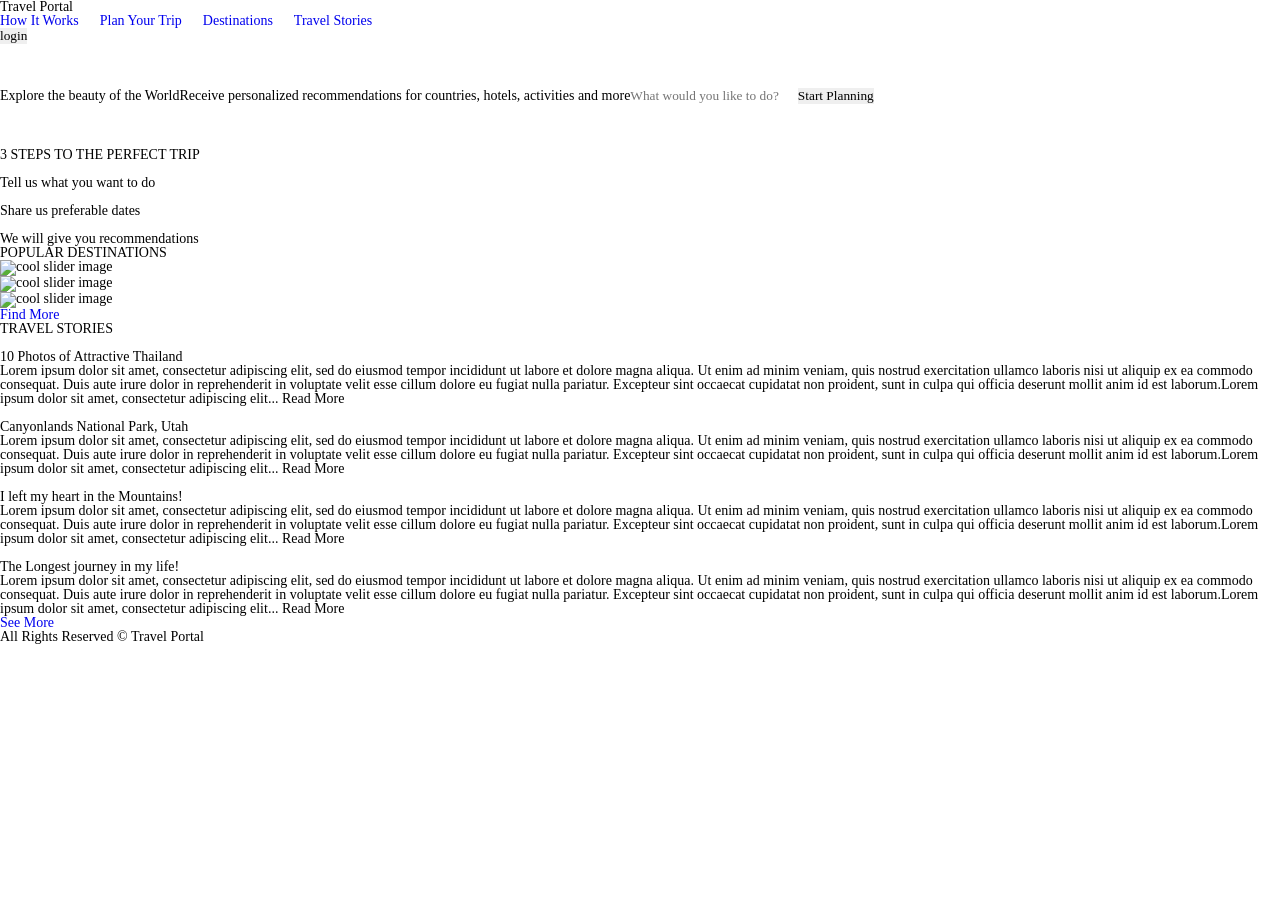
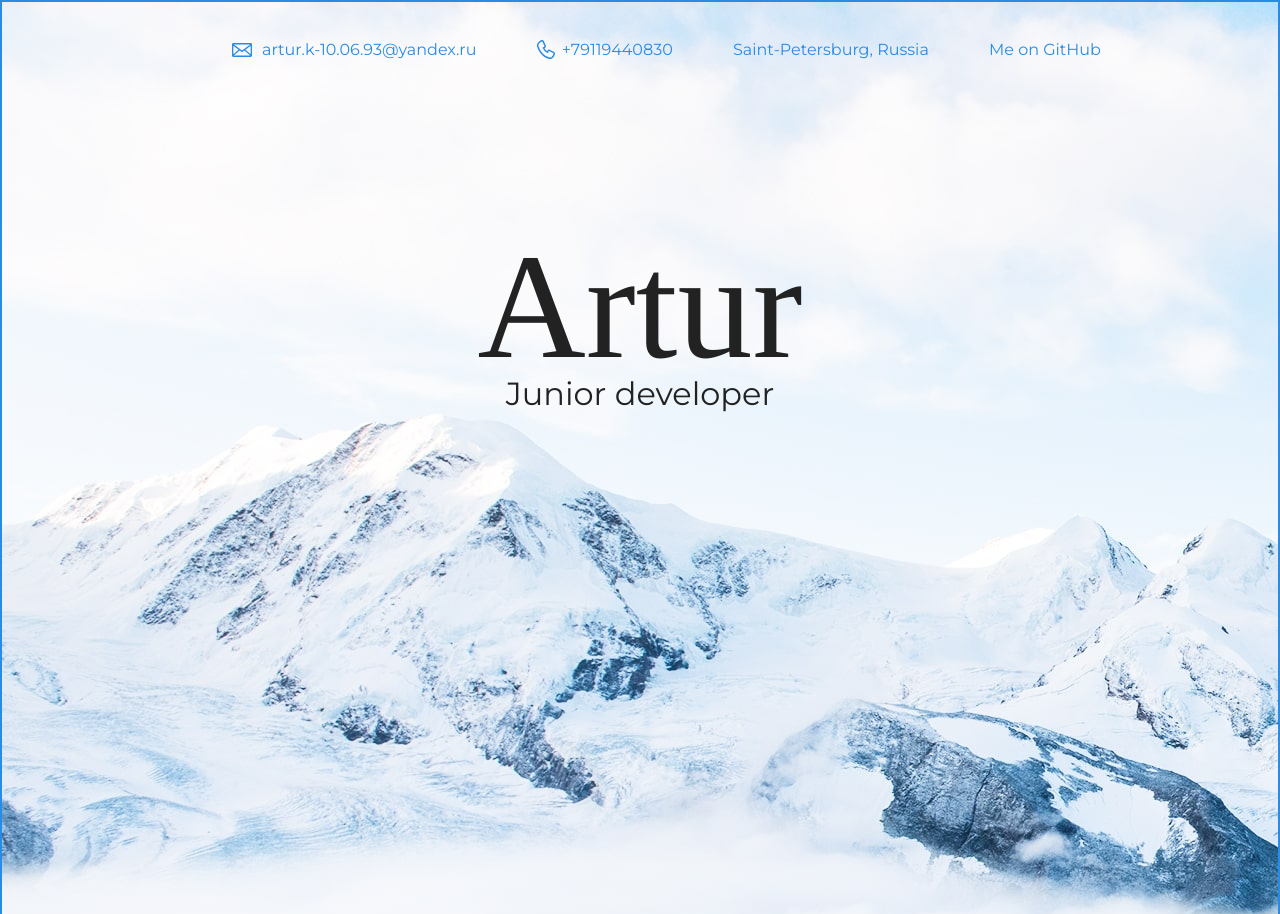
Before and after one commit to artur13131313/MY-first-sait, a plain HTML site: page index.html in a window 1280 px wide. Shown: the top 914 px of the page. Before the commit the page ends 800 px from the top, so only its background shows below. Drawn offline with nearby package versions, Linux system fonts and the light colour scheme; files that its build step writes are made by us from their sources; a web font is replaced by a local one.

Commit message:
add of new files

```diff
--- a/index.html
+++ b/index.html
@@ -1,142 +1,92 @@
-<!-- Сообщаем браузеру как стоит обрабатывать эту страницу -->
 <!DOCTYPE html>
-<!-- Оболочка документа, указываем язык содержимого -->
-<html lang="en">
-	<!-- Заголовок страницы, контейнер для других важных данных (не отображается) -->
+<html lang="ru">
   <head>
-		<!-- Заголовок страницы в браузере -->
-		<title>RS school 1</title>
-		<!-- Адаптив -->
-		<meta name="viewport" content="width=device-width, initial-scale=1.0, maximum-scale=1.0, user-scalable=0" />
-		<!-- Подключаем CSS -->
-		<link rel="stylesheet" href="css/style.css">
-		<link href="https://fonts.googleapis.com/css?family=Magra:regular,700" rel="stylesheet" />
-		<link href="https://fonts.googleapis.com/css?family=Red+Hat+Text:300,regular,500,600,700,300italic,italic,500italic,600italic,700italic" rel="stylesheet" />
-		<link href="https://fonts.googleapis.com/css?family=Aleo:300,300italic,regular,italic,700,700italic" rel="stylesheet" />
-		<!-- Кодировка страницы -->
     <meta charset="UTF-8">
+    <link rel="stylesheet" href="style.css">
+    <link href="https://fonts.googleapis.com/css?family=Montserrat:400,500,700 Old+Standard+TT&display=swap&subset=cyrillic" rel="stylesheet">
+    <title>VC Junior Developer</title>
   </head>
+
   <body>
-		<div class="wrapper">
-			<header>  <!-- Шапка с меню и полем ввода -->
-				<nav class="menu__nav">
-					<div class="menu">
-						<div class="menu__logo">Travel Portal</div>
-						<ul class="menu__list">
-							<li class="menu__item"><a class="menu__item" href="https://app.rs.school/">How It Works</a></li>
-							<li class="menu__item"><a class="menu__item" href="https://app.rs.school/">Plan Your Trip</a></li>
-							<li class="menu__item"><a class="menu__item" href="https://app.rs.school/">Destinations</a></li>
-							<li class="menu__item"><a class="menu__item" href="https://app.rs.school/">Travel Stories</a></li>
-						</ul>
-						<div class="menu__button"><button class="menu__button" type="pop-ap">login</button></div>
-					</div>
+    <div class="container">
+    <header class="page-header">
+      <nav>
+        <a class="header-email" href="https://mail.yandex.ru" target="_blank">artur.k-10.06.93@yandex.ru</a>
+        <a class="header-phone" href="tel:+79119440830" target="_blank">+79119440830</a>
+        <a class="Location" href="https://en.wikipedia.org/wiki/Saint_Petersburg" target="_blank">Saint-Petersburg, Russia</a>
+        <a class="GitHub" href="https://github.com/artur13131313" target="_blank">Me on GitHub</a>
       </nav>
-				<div class="header__content">
-					<div class="header__container">
-						<h1>Explore the beauty of the World</h1>
-						<p class="header__text">Receive personalized recommendations for countries, hotels, activities and more</p>
-						<form class="search" action="#" method="#">
-							<input type="search" name="em" id="em" placeholder="What would you like to do?">
-							<button type="submit">Start Planning</button>
-						</form>
-					</div>
-				</div>
     </header>
     <main>
-				<div class="trip"> <!-- контентный блок 1 trip -->
-					<div class="trip__container">
-						<h2 class="hh2">3 STEPS TO THE PERFECT TRIP</h2>
-						<div class="trip__iconsblock">
-							<div class="icons__block">
-								<div class="img__block">
-									<img class="icons__img" src="img/trip/icons1.png" alt="">
+      <section class="hero-image">
+        <h1 class="heading">Artur</h1>
+        <p>Junior developer</p>
+      </section>
+
+      <section class="intro">
+        <h2 class="subheading">Let's get acquainted</h2>
+        <figure class="user-image">
+          <img src="files/user.jpg" width="450" height="600" alt="My photo">
+        </figure>
+        <h3>About me</h3>
+        <p>I am a Junior developer with little experience. I've been doing WEB development for about 5 months. During this time, I have compiled about 10 sites and landing pages with a minimum of JS. One of the examples is presented below in the section "My works".</p>
+        <h3>What can I do for you</h3>
+        <p>I am open to all offers in the field of WEB development and not only)).</p>
+        <div class="skills"> <h3> My skills</h3></div>
+        <dl class="skills-list">
+          <dt class="skill-html">HTML</dt>
+          <dd class="level"><div style="width: 85%;">85%</div></dd>
+          <dt class="skill-css">CSS</dt>
+          <dd class="level"><div style="width: 75%;">75%</div></dd>
+          <dt class="skill-js"><img src="img/js.png" alt="img-js"> Java Script</dt>
+          <dd class="level"><div style="width: 40%;">40%</div></dd>
+          <dt class="skill-git"><img src="img/git.png" alt="img-git"> Git</dt>
+          <dd class="level"><div style="width: 35%;">35%</div></dd>
+          <dt class="skill-github"><img src="img/github.png" alt="img-github"> Github</dt>
+          <dd class="level"><div style="width: 35%;">35%</div></dd>
+          <dt class="skill-figma"><img src="img/figma.png" alt="img-figma"> Figma</dt>
+          <dd class="level"><div style="width: 30%;">30%</div></dd>
+        </dl> <br>
+        <h3>Code Example</h3>
+        <p>function sum(a, b) { <br>
+          return a + b; <br>
+        } <br>
+
+        let result = sum(1, 2); <br>
+        Console.log(result);</p>
+        <h3>Education</h3>
+        <ul>
+          <li>University: Saint Petersburg Institute of Technology (Technological University) OIL AND GAS industry</li>
+          <li>Courses: <ol>
+            <li>Youtube course Freelancer for life</li>
+            <li>HTML Academy</li>
+            <li>self-education</li>
+          </ol> </li>
+        </ul>
+        <h3>English</h3>
+        <p>Beginner. <br> Slowly but constantly trying to learn the language , I 'm sure I 'll succeed</p>
+      </section>
+
+      <section class="portfolio">
+        <h2 class="subheading">My works</h2>
+        <figure class="project-image">
+          <img src="files/project.png" width="928" height="750" alt="Website of a home goods store">
+        </figure>
+        <h3>Winter Leisure Goods Store</h3>
+        <div class="my__fist__saite">
+          <p>One of the first sites</p>
+          <a class="button" href="project/index.html" target="_blank">Open a page</a>
         </div>
-								<p class="icons__text">Tell us what you want to do</p>
-							</div>
-							<div class="icons__block">
-								<div class="img__block">
-									<img class="icons__img" src="img/trip/icons2.png" alt="">
-								</div>
-								<p class="icons__text">Share us preferable dates </p>
-							</div>
-							<div class="icons__block">
-								<div class="img__block">
-									<img class="icons__img" src="img/trip/icons3.png" alt="">
-								</div>
-								<p class="icons__text">We will give you recommendations</p>
-							</div>
-						</div>
-					</div>
-				</div>
-				<div class="slider"> <!-- контентный блок 2 slider -->
-					<div class="slider__container">
-						<h2 class="h2">POPULAR DESTINATIONS</h2>
-						<div class="slider__img">
-							<div class="image"><img class="image1" src="img/slider/Rectangle1.jpg" alt="cool slider image"></div>
-							<div class="image"><img class="image1"  src="img/slider/Rectangle2.jpg" alt="cool slider image"></div>
-							<div class="image"><img class="image1" src="img/slider/Rectangle3.jpg" alt="cool slider image"></div>
-						</div>
-						<div class="slider__scrol">
-							<div class="scrol__item"></div>
-							<div class="scrol__item"></div>
-							<div class="scrol__item"></div>
-						</div>
-						<a target="_blank" href="http://google.com" class="slider__button">
-							<span>Find More</span>
-						</a>
-					</div>
-				</div>
-				<h2 class="h2">TRAVEL STORIES</h2>
-				<div class="stiries"><!-- контентный блок 3 TRAVEL STORIES -->
-					<div class="stories__container">
-						<div class="stories__opasity">
-							<article class="story">
-								<div class="story__photo"><img src="img/story/Rectangle1.png" alt=""></div>
-								<div class="story__content">
-									<h3 class="h3">10 Photos of Attractive Thailand</h3>
-									<p class="story__text">Lorem ipsum dolor sit amet, consectetur adipiscing elit, sed do eiusmod tempor incididunt ut labore et dolore magna aliqua. Ut enim ad minim veniam, quis nostrud exercitation ullamco laboris nisi ut aliquip ex ea commodo consequat. Duis aute irure dolor in reprehenderit in voluptate velit esse cillum dolore eu fugiat nulla pariatur. Excepteur sint occaecat cupidatat non proident, sunt in culpa qui officia deserunt mollit anim id est laborum.Lorem ipsum dolor sit amet, consectetur adipiscing elit... Read More</p>
-								</div>
-							</article>
-							<article class="story">
-								<div class="story__photo"><img src="img/story/Rectangle2.png" alt=""></div>
-								<div class="story__content">
-									<h3 class="h3">Canyonlands National Park, Utah</h3>
-									<p class="story__text">Lorem ipsum dolor sit amet, consectetur adipiscing elit, sed do eiusmod tempor incididunt ut labore et dolore magna aliqua. Ut enim ad minim veniam, quis nostrud exercitation ullamco laboris nisi ut aliquip ex ea commodo consequat. Duis aute irure dolor in reprehenderit in voluptate velit esse cillum dolore eu fugiat nulla pariatur. Excepteur sint occaecat cupidatat non proident, sunt in culpa qui officia deserunt mollit anim id est laborum.Lorem ipsum dolor sit amet, consectetur adipiscing elit... Read More</p>
-								</div>
-							</article>
-							<article class="story">
-								<div class="story__photo"><img src="img/story/Rectangle3.png" alt=""></div>
-								<div class="story__content">
-									<h3 class="h3">I left my heart in the Mountains!</h3>
-									<p class="story__text">Lorem ipsum dolor sit amet, consectetur adipiscing elit, sed do eiusmod tempor incididunt ut labore et dolore magna aliqua. Ut enim ad minim veniam, quis nostrud exercitation ullamco laboris nisi ut aliquip ex ea commodo consequat. Duis aute irure dolor in reprehenderit in voluptate velit esse cillum dolore eu fugiat nulla pariatur. Excepteur sint occaecat cupidatat non proident, sunt in culpa qui officia deserunt mollit anim id est laborum.Lorem ipsum dolor sit amet, consectetur adipiscing elit... Read More</p>
-								</div>
-							</article>
-							<article class="story">
-								<div class="story__photo"><img src="img/story/Rectangle4.png" alt=""></div>
-								<div class="story__content">
-									<h3 class="h3">The Longest journey in my life!</h3>
-									<p class="story__text">Lorem ipsum dolor sit amet, consectetur adipiscing elit, sed do eiusmod tempor incididunt ut labore et dolore magna aliqua. Ut enim ad minim veniam, quis nostrud exercitation ullamco laboris nisi ut aliquip ex ea commodo consequat. Duis aute irure dolor in reprehenderit in voluptate velit esse cillum dolore eu fugiat nulla pariatur. Excepteur sint occaecat cupidatat non proident, sunt in culpa qui officia deserunt mollit anim id est laborum.Lorem ipsum dolor sit amet, consectetur adipiscing elit... Read More</p>
-								</div>
-							</article>
-							<div class="story__button">
-								<a target="_blank" href="http://google.com" class="slider__button">
-									<span> See More </span>
-								</a>
-							</div>
-						</div>
-					</div>
-					<footer>
-						<div class="footer__conteiner">
-							<div class="footer__text"><p>All Rights Reserved © Travel Portal</p></div>
-							<div class="footer__icons">
-								<div class="icon"><img src="img/footer/Vector1.png" alt=""></div>
-								<div class="icon"><img src="img/footer/Vector2.png" alt=""></div>
-								<div class="icon"><img src="img/footer/Vector3.png" alt=""></div>
-							</div>
-						</div>
+        <h3>Blog of a novice junior developer</h3>
+        <p>Static blog about learning HTML, CSS and JS.</p>
+      </section>
+    </main>
+    <footer class="page-footer">
+      <a class="year" href="https://rs.school/js/" target="_blank">Training June 2022</a>
+      <a class="Location" href="https://en.wikipedia.org/wiki/Saint_Petersburg" target="_blank">Saint-Petersburg, Russia</a>
+      <a class="GitHub" href="https://github.com/artur13131313" target="_blank">Me on GitHub</a>
+      <a class="rs" href="https://rs.school/js/" target="_blank"><img src="img/rs.svg" alt="img-rsschool"></a>
     </footer>
-				</div>
-			</main>
     </div>
   </body>
 </html>
--- a/style.css
+++ b/style.css
@@ -194,6 +194,7 @@ body {
   color: #ffffff;
   font-size: 20px;
   font-weight: 500;
+  border-radius: 25px;
 }
 .button:hover {
   background-color: blue;
```
Also changed, not shown: 2 other files. Lines whose indentation alone changed are shown as unchanged.
